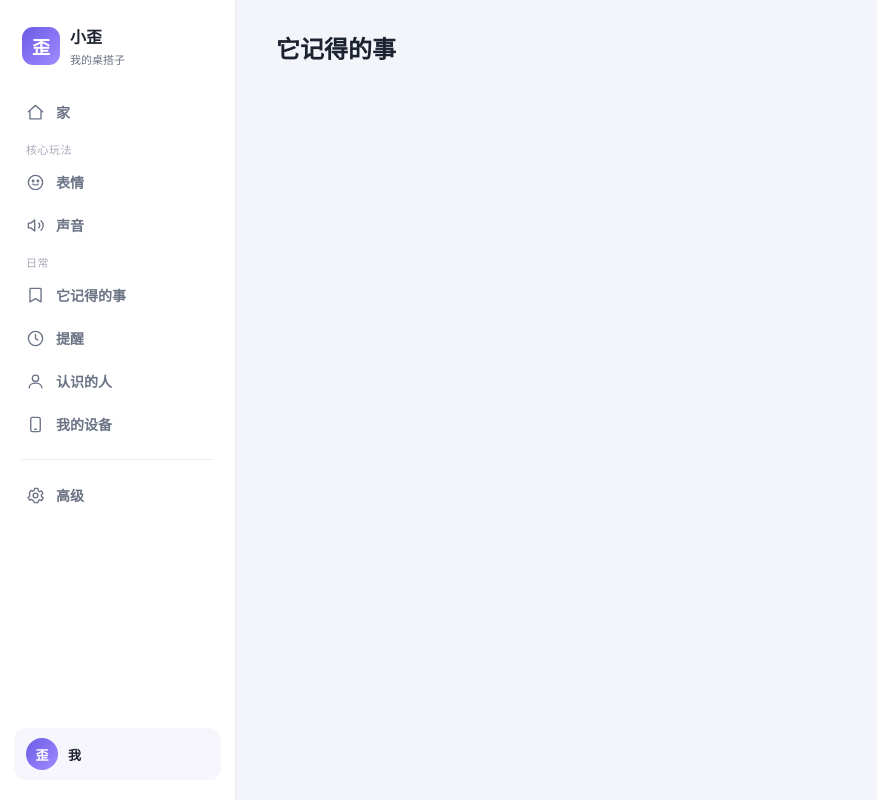
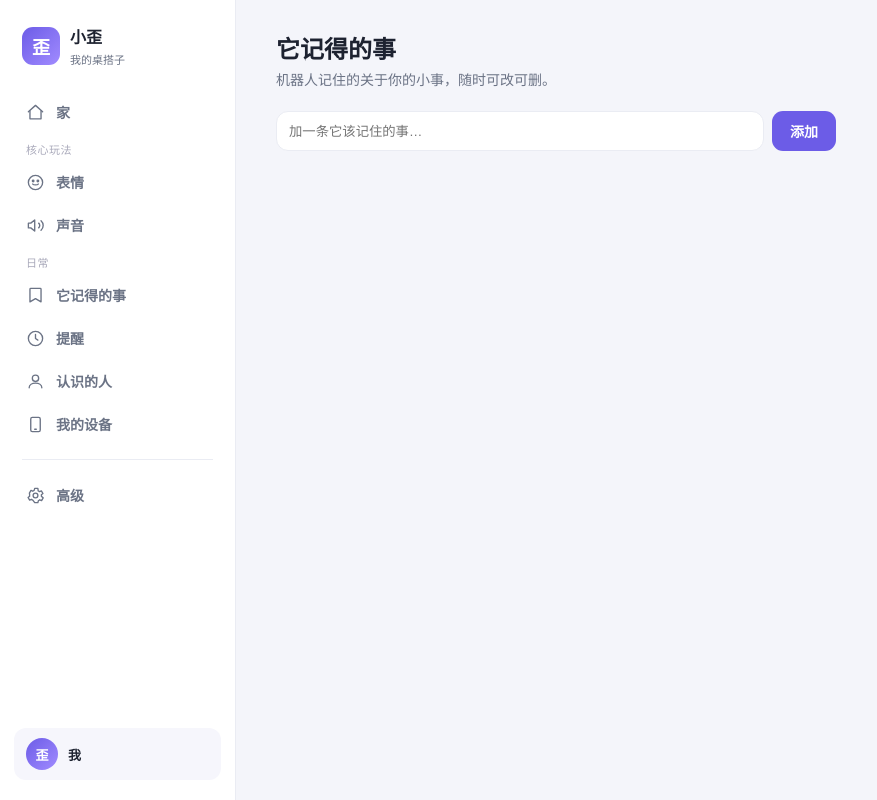
Before and after one commit to OpenDeskBot/brufik_in_one, a Python web app: template service/deskbot-server/src/deskbot_server/web/templates/app2c/memories.html in a window 1280 px wide. Shown: the whole page, without its empty margins (0-877 px from the left). Run offline with Jinja, Linux system fonts and the light colour scheme; the template is opened without the code that fills it, so the values that code supplies are empty.

Commit message:
feat(web2c): memories page via existing /app/api/memories
Co-Authored-By: Claude Opus 4.8 <noreply@anthropic.com>

```diff
--- a/service/deskbot-server/src/deskbot_server/web/templates/app2c/memories.html
+++ b/service/deskbot-server/src/deskbot_server/web/templates/app2c/memories.html
@@ -1,2 +1,39 @@
 {% extends "base_2c.html" %}
-{% block content %}<div class="pagehd"><div><h1>它记得的事</h1></div></div>{% endblock %}
+{% block page_title %}它记得的事 · 小歪{% endblock %}
+{% block extra_head %}<script src="{{ url_for('static', filename='vendor/vue.global.prod.min.js') }}"></script>{% endblock %}
+{% block content %}
+<div class="pagehd"><div><h1>它记得的事</h1><p>机器人记住的关于你的小事，随时可改可删。</p></div></div>
+<div id="app">
+  <div style="display:flex;gap:8px;margin-bottom:14px;max-width:560px">
+    <input v-model="draft" placeholder="加一条它该记住的事…" style="flex:1;padding:10px 12px;border:1px solid var(--line);border-radius:12px">
+    <button class="btn primary" @click="add">添加</button>
+  </div>
+  <div class="colwrap">
+    <div class="note" v-for="m in items" :key="m.id">
+      <p>[[ m.text ]]</p>
+      <small>[[ m.created_at_fmt || '' ]]</small>
+      <button class="btn ghost" style="margin-top:8px" @click="del(m)">删除</button>
+    </div>
+  </div>
+  <p class="lead" v-if="msg">[[ msg ]]</p>
+</div>
+{% endblock %}
+{% block scripts %}
+<script>
+const { createApp } = Vue;
+createApp({
+  delimiters:['[[',']]'],
+  data(){ return { items:[], draft:'', msg:'' }; },
+  methods:{
+    async load(){ const r=await (await fetch('/app/api/memories')).json();
+      if(r.ok) this.items=r.memories||[]; else this.msg=r.error||'加载失败'; },
+    async add(){ const t=this.draft.trim(); if(!t) return;
+      const r=await (await fetch('/app/api/memories',{method:'POST',headers:{'Content-Type':'application/json'},body:JSON.stringify({text:t})})).json();
+      if(r.ok){ this.draft=''; this.load(); } else this.msg=r.error||'添加失败'; },
+    async del(m){ const r=await (await fetch('/app/api/memories/'+m.id,{method:'DELETE'})).json();
+      if(r.ok) this.load(); else this.msg=r.error||'删除失败'; },
+  },
+  mounted(){ this.load(); },
+}).mount('#app');
+</script>
+{% endblock %}
```
